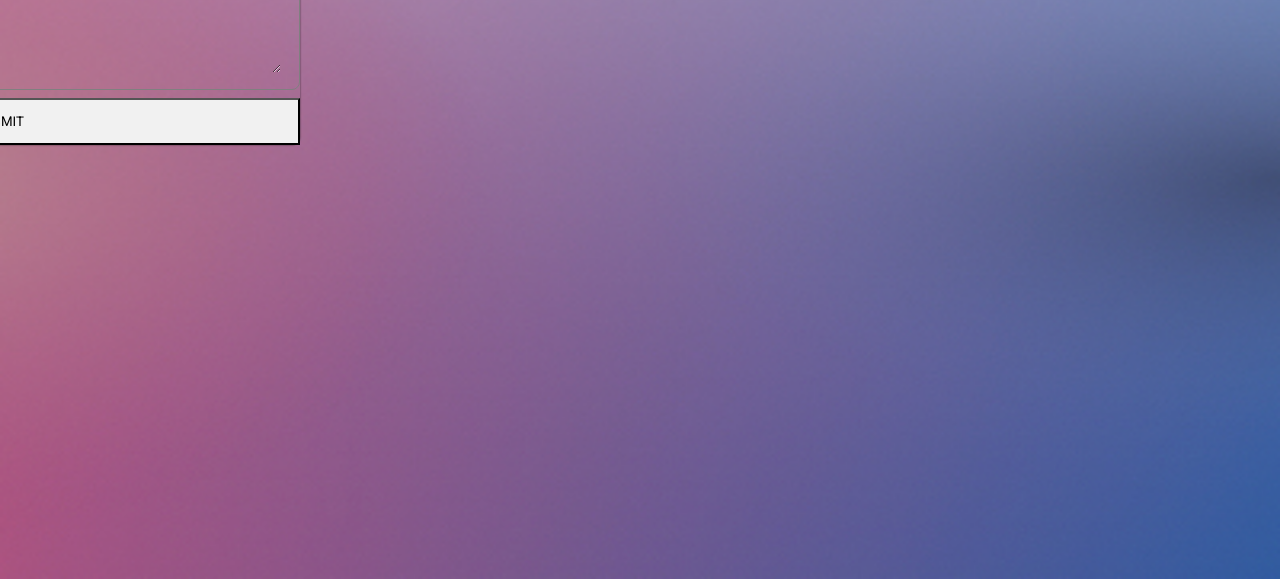
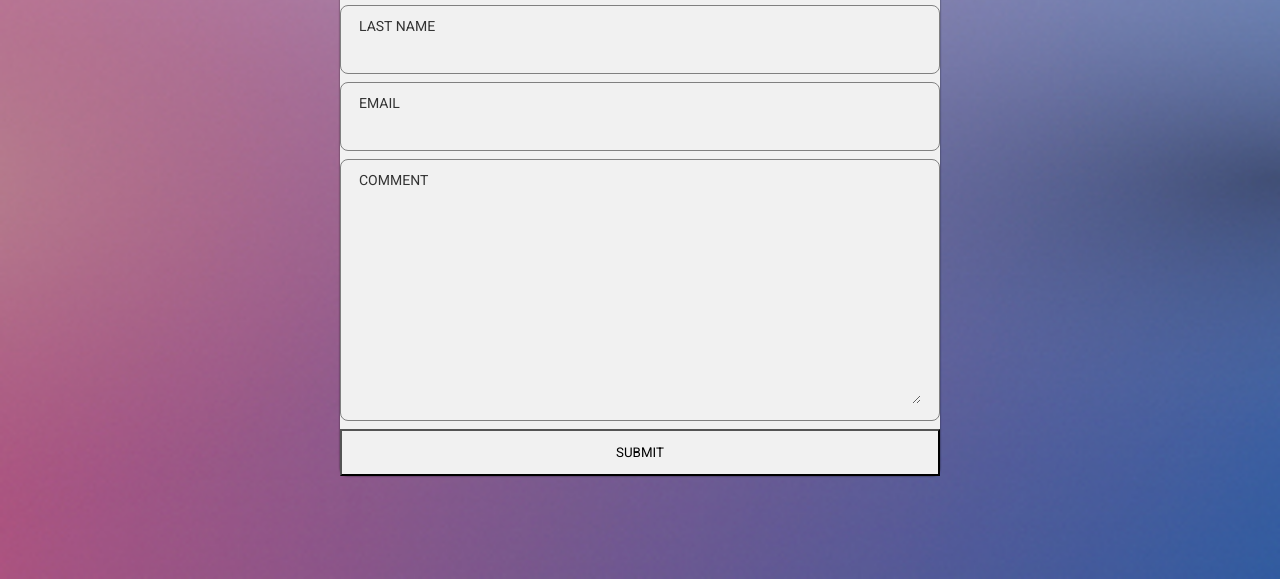
Before and after one commit to SageCubone/portfolio, a plain HTML site: page pages/contact.html in a window 1280 px wide. Shown: the part 221-800 px from the top of the page. Drawn offline with Linux system fonts and the light colour scheme.

Commit message:
fix contact

```diff
--- a/css/contact.css
+++ b/css/contact.css
@@ -49,8 +49,8 @@ nav ul li a{
 form{
     width: 85%;
     max-width: 600px;
-    bottom: #f1f1f1;
-    position: relativegit ;
+    background: #f1f1f1;
+    position: absolute;
     top: 50%;
     left: 50%;
     transform: translate(-50%, -50%);
```
